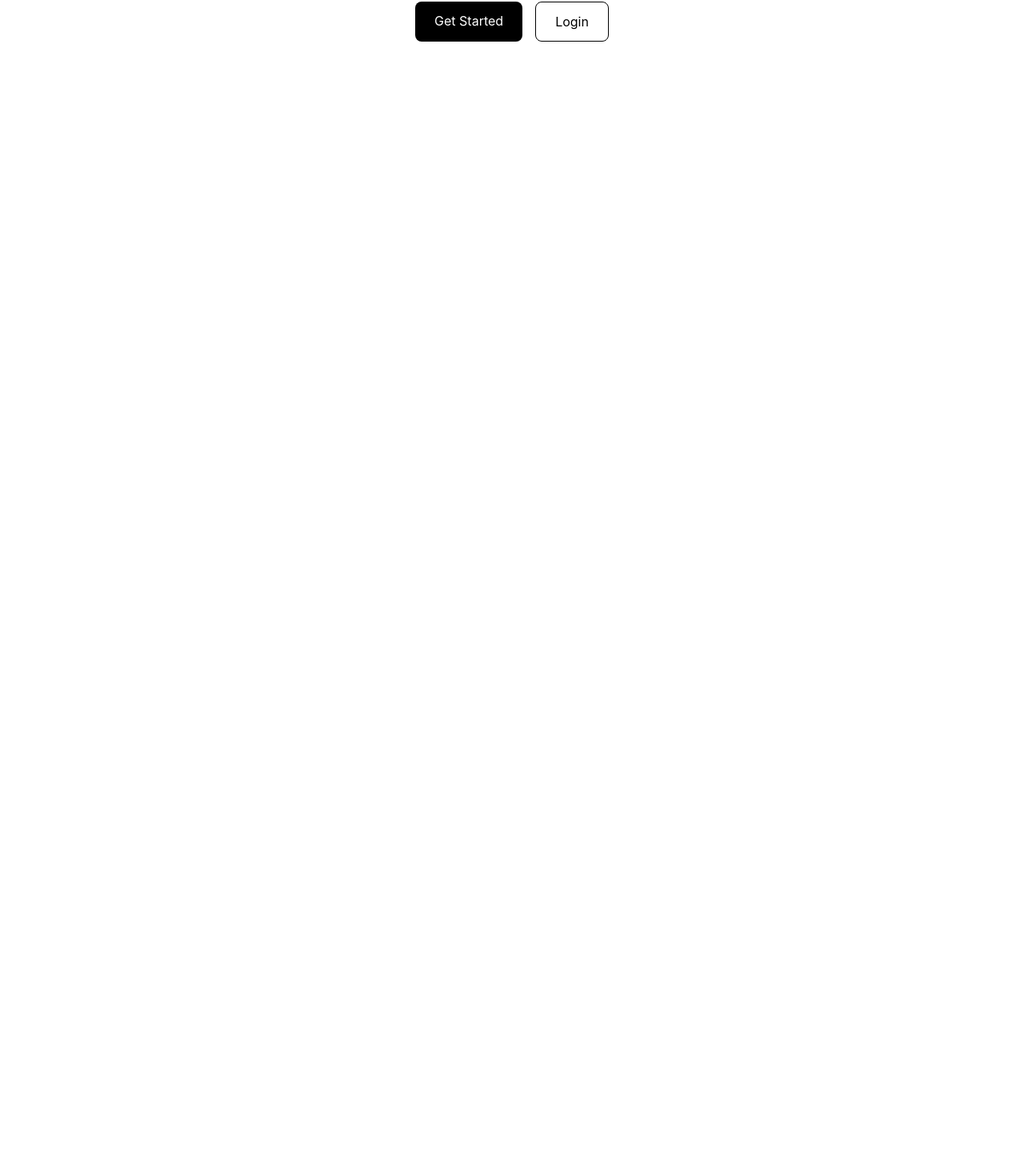
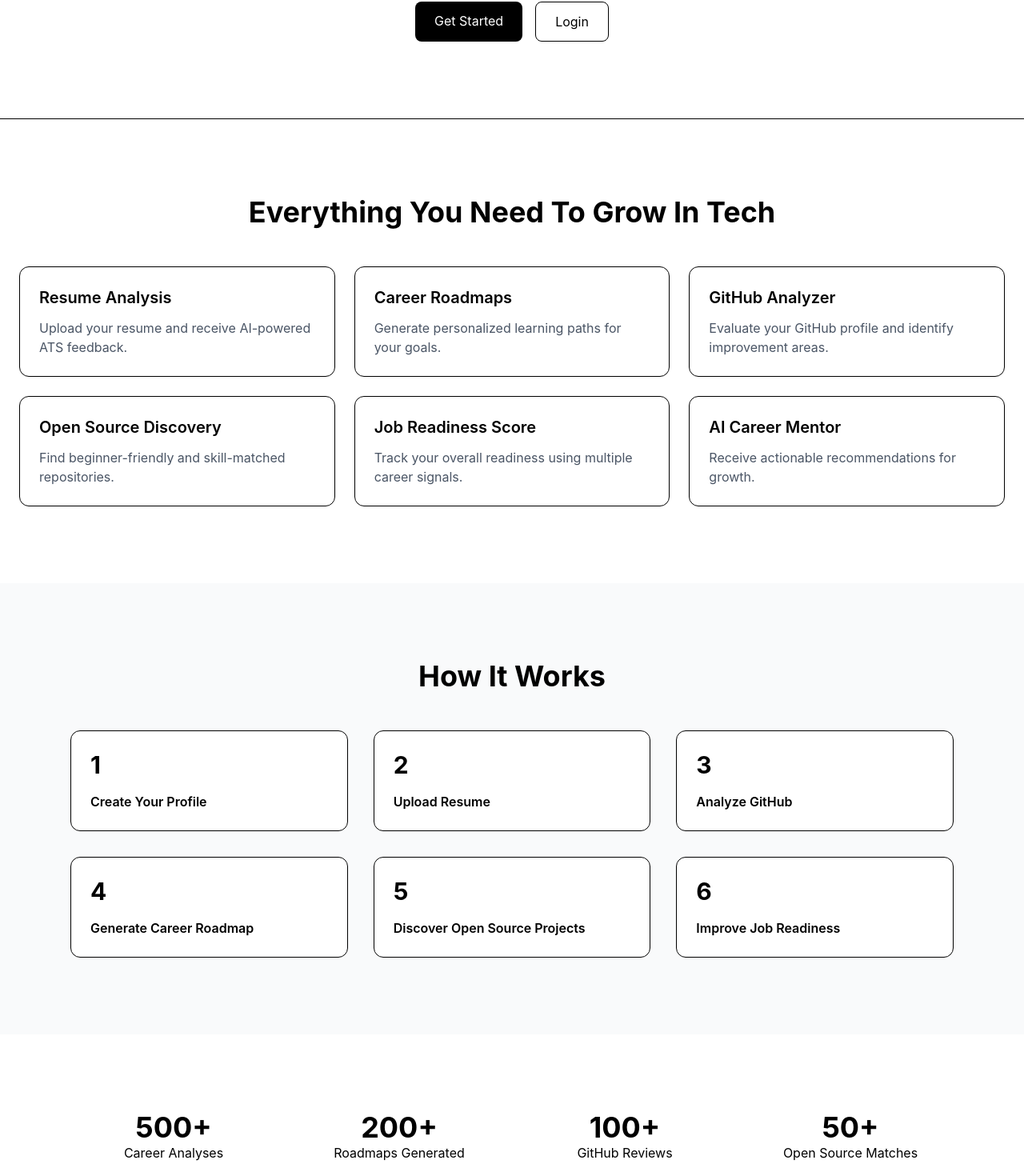
Before and after one commit to VedKhairnar24/Build4Techies-AI, a React (Vite) app in the folder client/: page / in a window 1280 px wide. Shown: the part 339-1809 px from the top of the page at 80% size. Before the commit the page ends 800 px from the top, so only its background shows below. Built offline with nearby package versions, Linux system fonts and the light colour scheme.

Commit message:
feat: add homepage sections and developer-focused design

```diff
--- a/client/package.json
+++ b/client/package.json
@@ -12,6 +12,7 @@
   "dependencies": {
     "@tailwindcss/vite": "^4.3.1",
     "axios": "^1.17.0",
+    "lucide-react": "^1.18.0",
     "react": "^19.2.6",
     "react-dom": "^19.2.6",
     "react-router-dom": "^7.17.0",
--- /dev/null
+++ b/client/src/components/Features.jsx
@@ -0,0 +1,67 @@
+function Features() {
+  const features = [
+    {
+      title: "Resume Analysis",
+      description:
+        "Upload your resume and receive AI-powered ATS feedback.",
+    },
+    {
+      title: "Career Roadmaps",
+      description:
+        "Generate personalized learning paths for your goals.",
+    },
+    {
+      title: "GitHub Analyzer",
+      description:
+        "Evaluate your GitHub profile and identify improvement areas.",
+    },
+    {
+      title: "Open Source Discovery",
+      description:
+        "Find beginner-friendly and skill-matched repositories.",
+    },
+    {
+      title: "Job Readiness Score",
+      description:
+        "Track your overall readiness using multiple career signals.",
+    },
+    {
+      title: "AI Career Mentor",
+      description:
+        "Receive actionable recommendations for growth.",
+    },
+  ];
+
+  return (
+    <section className="py-24 border-t">
+      <div className="max-w-7xl mx-auto px-6">
+
+        <h2 className="text-4xl font-bold text-center mb-12">
+          Everything You Need To Grow In Tech
+        </h2>
+
+        <div className="grid md:grid-cols-3 gap-6">
+
+          {features.map((feature, index) => (
+            <div
+              key={index}
+              className="border rounded-xl p-6 hover:shadow-lg transition"
+            >
+              <h3 className="font-semibold text-xl mb-3">
+                {feature.title}
+              </h3>
+
+              <p className="text-gray-600">
+                {feature.description}
+              </p>
+            </div>
+          ))}
+
+        </div>
+
+      </div>
+    </section>
+  );
+}
+
+export default Features;
--- /dev/null
+++ b/client/src/components/HowItWorks.jsx
@@ -0,0 +1,43 @@
+function HowItWorks() {
+  const steps = [
+    "Create Your Profile",
+    "Upload Resume",
+    "Analyze GitHub",
+    "Generate Career Roadmap",
+    "Discover Open Source Projects",
+    "Improve Job Readiness",
+  ];
+
+  return (
+    <section className="py-24 bg-gray-50">
+      <div className="max-w-6xl mx-auto px-6">
+
+        <h2 className="text-4xl font-bold text-center mb-12">
+          How It Works
+        </h2>
+
+        <div className="grid md:grid-cols-3 gap-8">
+
+          {steps.map((step, index) => (
+            <div
+              key={index}
+              className="border bg-white rounded-xl p-6"
+            >
+              <div className="text-3xl font-bold mb-4">
+                {index + 1}
+              </div>
+
+              <h3 className="font-semibold">
+                {step}
+              </h3>
+            </div>
+          ))}
+
+        </div>
+
+      </div>
+    </section>
+  );
+}
+
+export default HowItWorks;
--- /dev/null
+++ b/client/src/components/Stats.jsx
@@ -0,0 +1,43 @@
+function Stats() {
+  return (
+    <section className="py-24">
+      <div className="max-w-6xl mx-auto px-6">
+
+        <div className="grid md:grid-cols-4 gap-6 text-center">
+
+          <div>
+            <h3 className="text-4xl font-bold">
+              500+
+            </h3>
+            <p>Career Analyses</p>
+          </div>
+
+          <div>
+            <h3 className="text-4xl font-bold">
+              200+
+            </h3>
+            <p>Roadmaps Generated</p>
+          </div>
+
+          <div>
+            <h3 className="text-4xl font-bold">
+              100+
+            </h3>
+            <p>GitHub Reviews</p>
+          </div>
+
+          <div>
+            <h3 className="text-4xl font-bold">
+              50+
+            </h3>
+            <p>Open Source Matches</p>
+          </div>
+
+        </div>
+
+      </div>
+    </section>
+  );
+}
+
+export default Stats;
--- a/client/src/pages/Home.jsx
+++ b/client/src/pages/Home.jsx
@@ -1,11 +1,17 @@
 import Navbar from "../components/Navbar";
 import Hero from "../components/Hero";
+import Features from "../components/Features";
+import HowItWorks from "../components/HowItWorks";
+import Stats from "../components/Stats";
 
 function Home() {
   return (
     <>
       <Navbar />
       <Hero />
+      <Features />
+      <HowItWorks />
+      <Stats />
     </>
   );
 }
```
Also changed, not shown: 1 other file (tests, documents, lock files or other folders).
